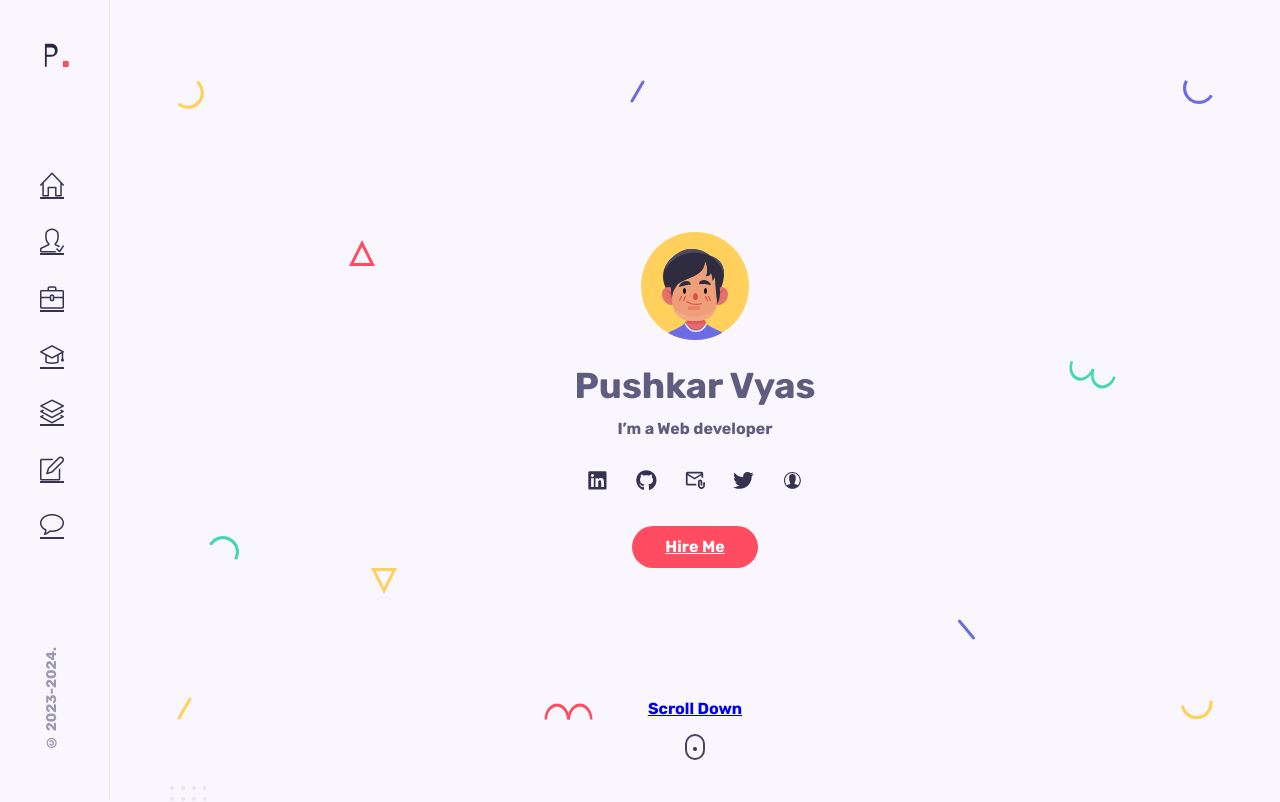
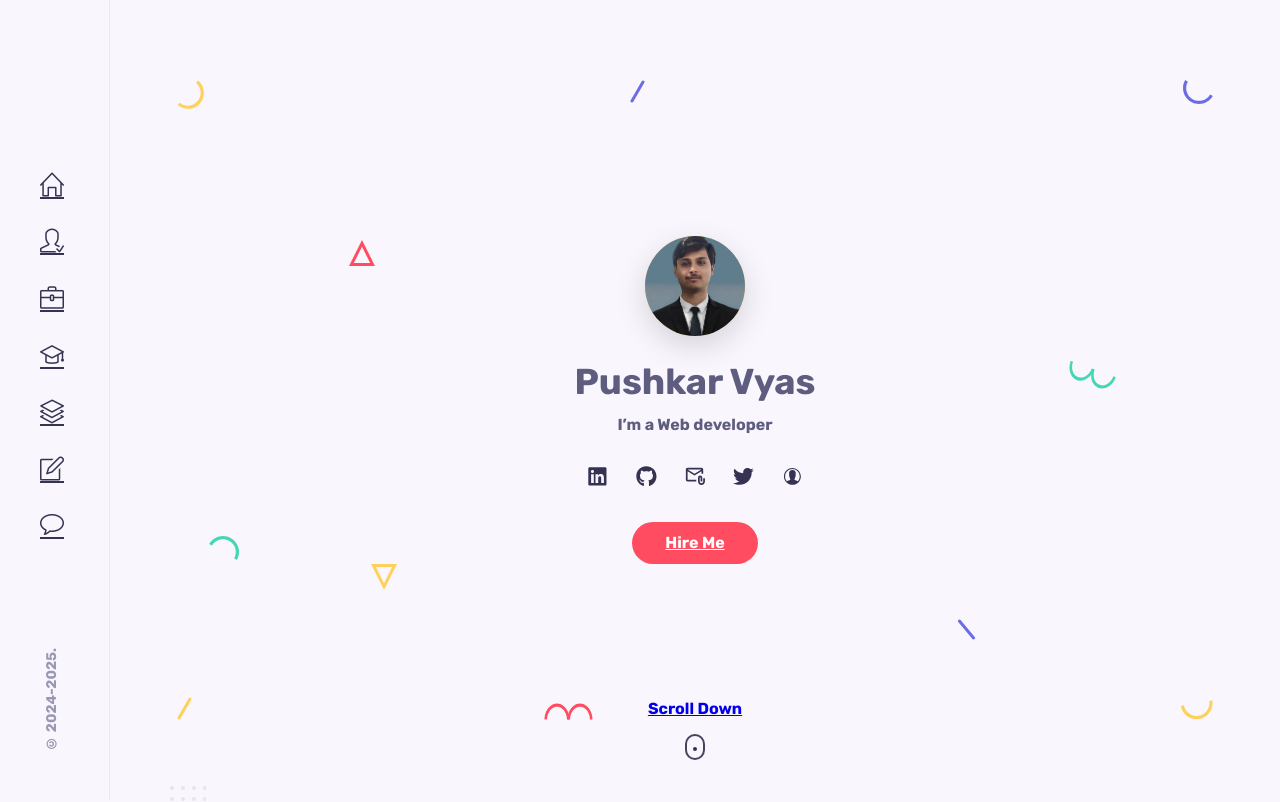
Before and after one commit to pushkar-vyas/My-Protfolio, a React (Vite) app: page / in a window 1280 px wide. Shown: the top 802 px of the page. Built offline with nearby package versions, Linux system fonts and the light colour scheme.

Commit message:
add profile-photo

```diff
--- a/src/Components/Home/Home.jsx
+++ b/src/Components/Home/Home.jsx
@@ -1,6 +1,6 @@
 import React from 'react'
 import './home.css'
-import Me from '../../assets/avatar-1.svg'
+import Me from '../../assets/profile-photo.jpg'
 import HeaderSocials from './HeaderSocials'
 import ScrollDown from './ScrollDown'
 import Shapes from './Shapes'
@@ -10,7 +10,10 @@ const Home = () => {
   return (
     <section className='home container' id='home'>
       <div className="intro">
-        <img src={Me} alt="" className="home_img" />
+
+      <div className="home_img-wrapper">
+  <img src={Me} alt="Pushkar Vyas" className="home_img" />
+</div>
         <h1 className="home_name">Pushkar Vyas</h1>
 
         <span className="home_education">I’m a Web developer</span>
--- a/src/Components/Home/home.css
+++ b/src/Components/Home/home.css
@@ -12,8 +12,42 @@
     z-index: 1;
 }
 
-.home_img{
+
+
+/* .home_img{
     margin-bottom: 1.5rem;
+} */
+
+
+.home_img-wrapper {
+    width: 100px;
+    height: 100px;
+    border-radius: 50%;
+    background-color: #FFD15C;
+    overflow: hidden;
+
+    display: flex;
+    align-items: center;
+    justify-content: center;
+
+    margin: 0 auto 1.5rem auto;
+    box-shadow: 0 10px 30px rgba(0, 0, 0, 0.15);
+}
+
+.home_img {
+    width: 100%;
+    height: 100%;
+    object-fit: cover;
+}
+
+.home_img,
+.home_img-wrapper {
+    transition: transform 0.3s ease;
+}
+
+.home_img:hover,
+.home_img-wrapper:hover {
+    transform: scale(1.05);
 }
 
 .home_name{
--- a/src/Components/Sidebar/Sidebar.jsx
+++ b/src/Components/Sidebar/Sidebar.jsx
@@ -60,7 +60,7 @@ const Sidebar = () => {
       </nav>
 
       <div className="nav_footer">
-        <span className="copyright">&copy; 2023-2024.</span>
+        <span className="copyright">&copy; 2024-2025.</span>
       </div>
     </aside>
     <div className={toggle ? "nav_toggle nav_toggle-open" :
```
Also changed, not shown: src/assets/logo.svg.
